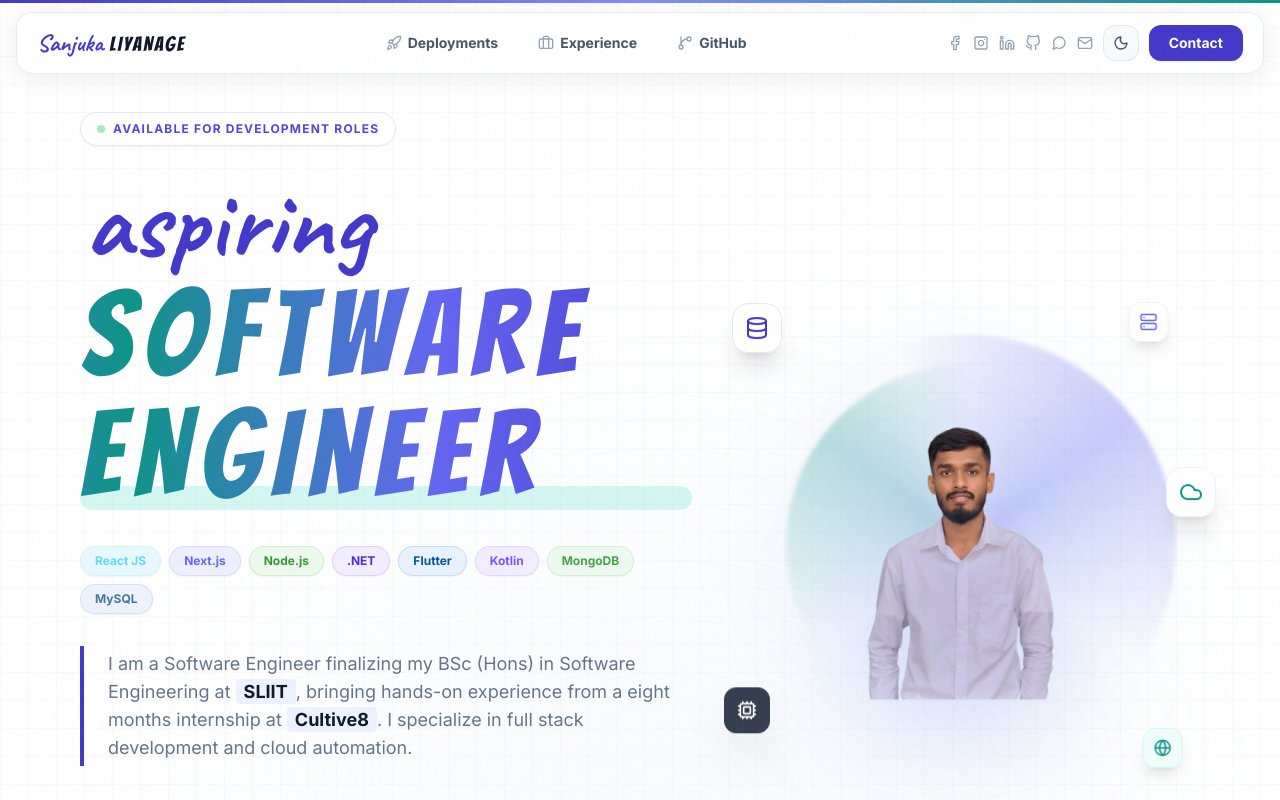
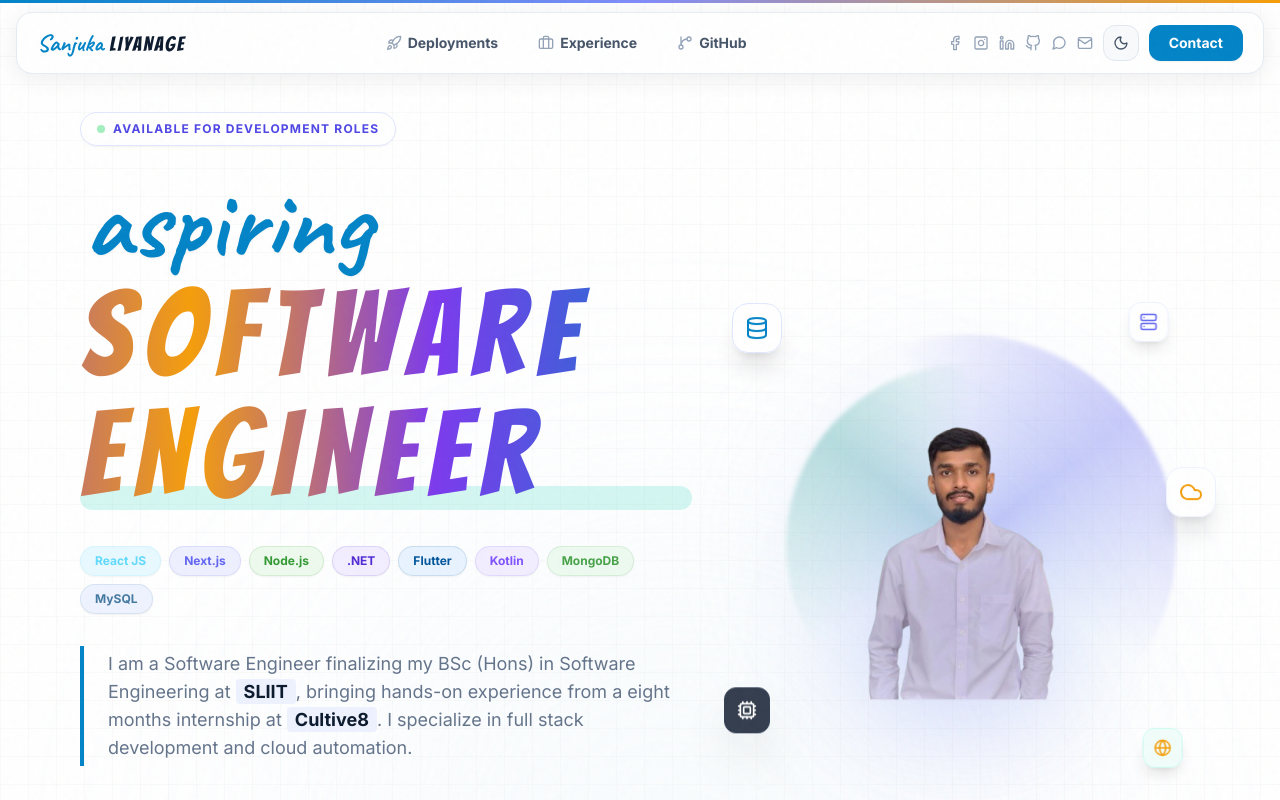
Before and after one commit to SanjukaLiyanageOfficial/my-portfolio, a React (Vite) app: page / in a window 1280 px wide. Shown: the top 800 px of the page. Built offline with nearby package versions, Linux system fonts and the light colour scheme.

Commit message:
feat: implement custom CSS utility classes and bind Tailwind theme colors to CSS variables

```diff
--- a/src/index.css
+++ b/src/index.css
@@ -5,14 +5,19 @@
 @tailwind utilities;
 
 @layer base {
+  /* ── LIGHT MODE – unique Sky Blue + Amber palette ── */
   :root {
-    --bg: #ffffff;
-    --bg-subtle: #f8fafc;
-    --ink: #0f172a;
-    --ink-muted: #64748b;
-    --border: #e2e8f0;
+    --bg: #fafeff;
+    --bg-subtle: #f0f9ff;
+    --ink: #0c1a2e;
+    --ink-muted: #475569;
+    --border: #bae6fd;
     --card: #ffffff;
+    --primary: #0284c7;
+    --secondary: #f59e0b;
   }
+
+  /* ── DARK MODE – unchanged from original ── */
   .dark {
     --bg: #0a0f1e;
     --bg-subtle: #0f172a;
@@ -20,6 +25,8 @@
     --ink-muted: #94a3b8;
     --border: #1e293b;
     --card: #111827;
+    --primary: #4338ca;
+    --secondary: #0d9488;
   }
 
   body {
@@ -29,15 +36,19 @@
     transition: background-color 0.3s ease, color 0.3s ease;
   }
   html { scroll-behavior: smooth; }
-  ::selection { background: #4338ca; color: white; }
+
+  /* Light mode: sky blue selection */
+  ::selection { background: #0284c7; color: white; }
+  /* Dark mode: original indigo selection */
+  .dark ::selection { background: #4338ca; color: white; }
 }
 
 /* ─── Card Systems ─── */
 .saas-card {
-  @apply bg-white dark:bg-[#111827] border border-slate-100 dark:border-slate-800 rounded-2xl shadow-saas transition-all duration-300;
+  @apply bg-white dark:bg-[#111827] border border-sky-100 dark:border-slate-800 rounded-2xl shadow-saas transition-all duration-300;
 }
 .saas-card:hover {
-  @apply shadow-saas-hover -translate-y-1 border-indigo-100 dark:border-indigo-900;
+  @apply shadow-saas-hover -translate-y-1 border-sky-200 dark:border-indigo-900;
 }
 .gradient-card {
   background: var(--card);
@@ -46,7 +57,13 @@
   overflow: hidden;
   transition: border-color 0.3s ease, box-shadow 0.3s ease;
 }
+/* Light mode gradient-card hover: sky blue glow */
 .gradient-card:hover {
+  border-color: #7dd3fc;
+  box-shadow: 0 0 0 3px rgba(2,132,199,0.08), 0 8px 32px rgba(2,132,199,0.12);
+}
+/* Dark mode gradient-card hover: original indigo glow */
+.dark .gradient-card:hover {
   border-color: #818cf8;
   box-shadow: 0 0 0 3px rgba(99,102,241,0.08), 0 8px 32px rgba(99,102,241,0.12);
 }
@@ -72,7 +89,19 @@
   0% { background-position: -200% center; }
   100% { background-position: 200% center; }
 }
+
+/* Light mode shimmer: Sky Blue → Violet → Amber */
 .text-shimmer {
+  background: linear-gradient(90deg, #0284c7 0%, #7c3aed 30%, #f59e0b 55%, #7c3aed 75%, #0284c7 100%);
+  background-size: 200% auto;
+  -webkit-background-clip: text;
+  background-clip: text;
+  -webkit-text-fill-color: transparent;
+  animation: textShimmer 4s linear infinite;
+}
+
+/* Dark mode shimmer: original Indigo → Teal */
+.dark .text-shimmer {
   background: linear-gradient(90deg, #4338ca 0%, #6366f1 25%, #0d9488 50%, #6366f1 75%, #4338ca 100%);
   background-size: 200% auto;
   -webkit-background-clip: text;
@@ -94,39 +123,44 @@
 /* ─── Cursor Glow ─── */
 .cursor-glow {
   position: fixed; width:400px; height:400px; border-radius:50%;
-  background: radial-gradient(circle, rgba(99,102,241,0.08) 0%, transparent 70%);
+  /* Light mode: sky blue glow */
+  background: radial-gradient(circle, rgba(2,132,199,0.08) 0%, transparent 70%);
   pointer-events:none; z-index:0; transition:transform 0.12s ease-out;
 }
+/* Dark mode: original indigo glow (unchanged) */
 .dark .cursor-glow {
   background: radial-gradient(circle, rgba(99,102,241,0.12) 0%, transparent 70%);
 }
 
 /* ─── Section Divider ─── */
+/* Light mode: sky blue → amber tones */
 .section-divider {
   height:1px;
-  background:linear-gradient(90deg, transparent, #c7d2fe 20%, #99f6e4 50%, #c7d2fe 80%, transparent);
+  background:linear-gradient(90deg, transparent, #bae6fd 20%, #fde68a 50%, #bae6fd 80%, transparent);
 }
+/* Dark mode: original indigo → teal (unchanged) */
 .dark .section-divider {
   background:linear-gradient(90deg, transparent, #312e8130 20%, #0d948830 50%, #312e8130 80%, transparent);
 }
 
 /* ─── Scrollbar ─── */
-::-webkit-scrollbar { width:5px; }
-::-webkit-scrollbar-track { background:transparent; }
-::-webkit-scrollbar-thumb { background:linear-gradient(180deg, #4338ca, #0d9488); border-radius:4px; }
-/* Global Scrollbar */
-::-webkit-scrollbar {
-  width: 8px;
-  height: 8px;
+::-webkit-scrollbar { width: 8px; height: 8px; }
+::-webkit-scrollbar-track { background: var(--bg); }
+
+/* Light mode scrollbar: sky → amber */
+::-webkit-scrollbar-thumb {
+  background: linear-gradient(180deg, #0284c7, #f59e0b);
+  border-radius: 10px;
 }
-::-webkit-scrollbar-track {
-  background: var(--bg);
-}
-::-webkit-scrollbar-thumb {
-  background: var(--border);
+/* Dark mode scrollbar: original indigo → teal */
+.dark ::-webkit-scrollbar-thumb {
+  background: linear-gradient(180deg, #4338ca, #0d9488);
   border-radius: 10px;
 }
 ::-webkit-scrollbar-thumb:hover {
+  background: #0284c7;
+}
+.dark ::-webkit-scrollbar-thumb:hover {
   background: #6366f1;
 }
 
--- a/tailwind.config.js
+++ b/tailwind.config.js
@@ -8,13 +8,13 @@ export default {
   theme: {
     extend: {
       colors: {
-        primary: '#4338ca',
-        secondary: '#0d9488',
+        primary: 'var(--primary)',
+        secondary: 'var(--secondary)',
         accent: '#f43f5e',
         surface: '#ffffff',
-        subtle: '#f8fafc',
+        subtle: 'var(--bg-subtle)',
         mute: '#94a3b8',
-        ink: '#0f172a',
+        ink: 'var(--ink)',
         canvas: '#ffffff',
       },
       fontFamily: {
@@ -25,8 +25,8 @@ export default {
         comic: ['Bangers', 'cursive'],
       },
       boxShadow: {
-        saas: '0 1px 3px rgba(0,0,0,0.05), 0 10px 40px -10px rgba(67,56,202,0.08)',
-        'saas-hover': '0 4px 6px rgba(0,0,0,0.05), 0 20px 40px -10px rgba(67,56,202,0.15)',
+        saas: '0 1px 3px rgba(0,0,0,0.05), 0 10px 40px -10px rgba(2,132,199,0.08)',
+        'saas-hover': '0 4px 6px rgba(0,0,0,0.05), 0 20px 40px -10px rgba(2,132,199,0.16)',
       },
       animation: {
         'gradient-x': 'gradient-x 3s ease infinite',
```
